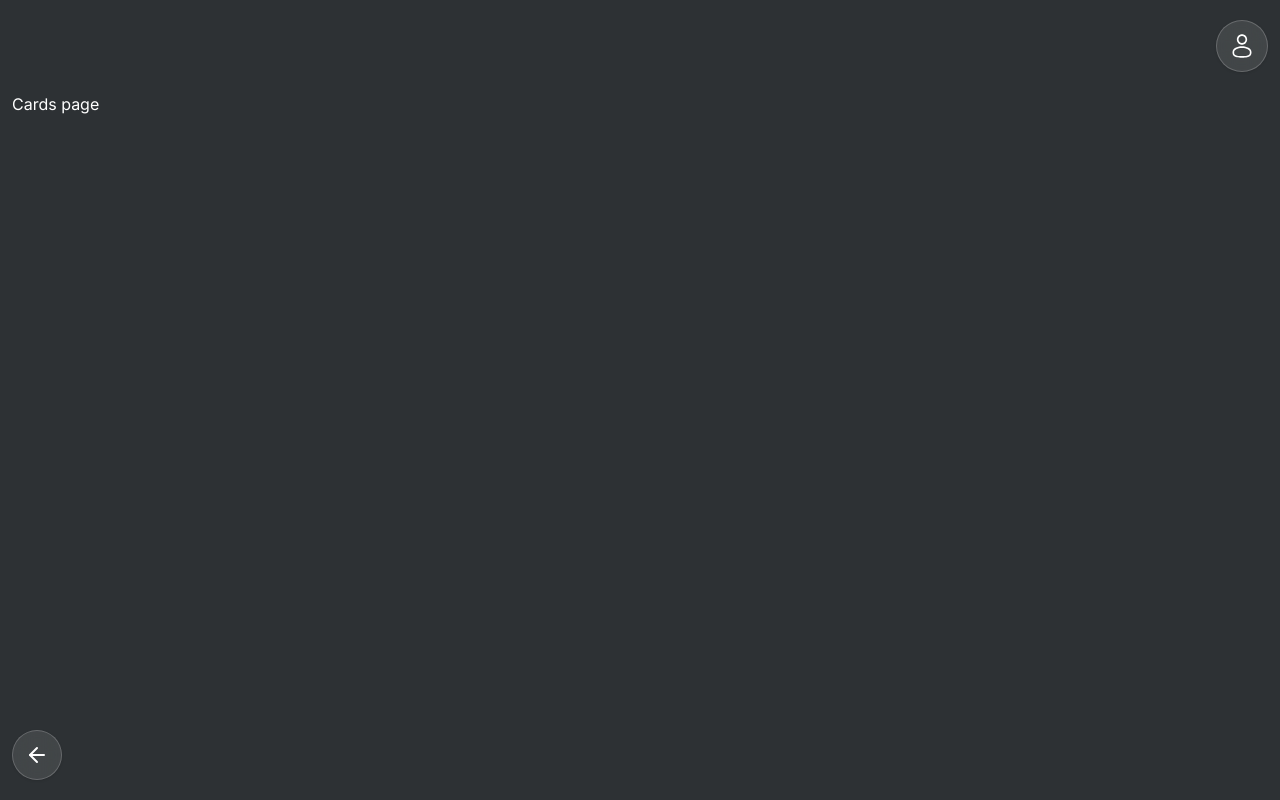
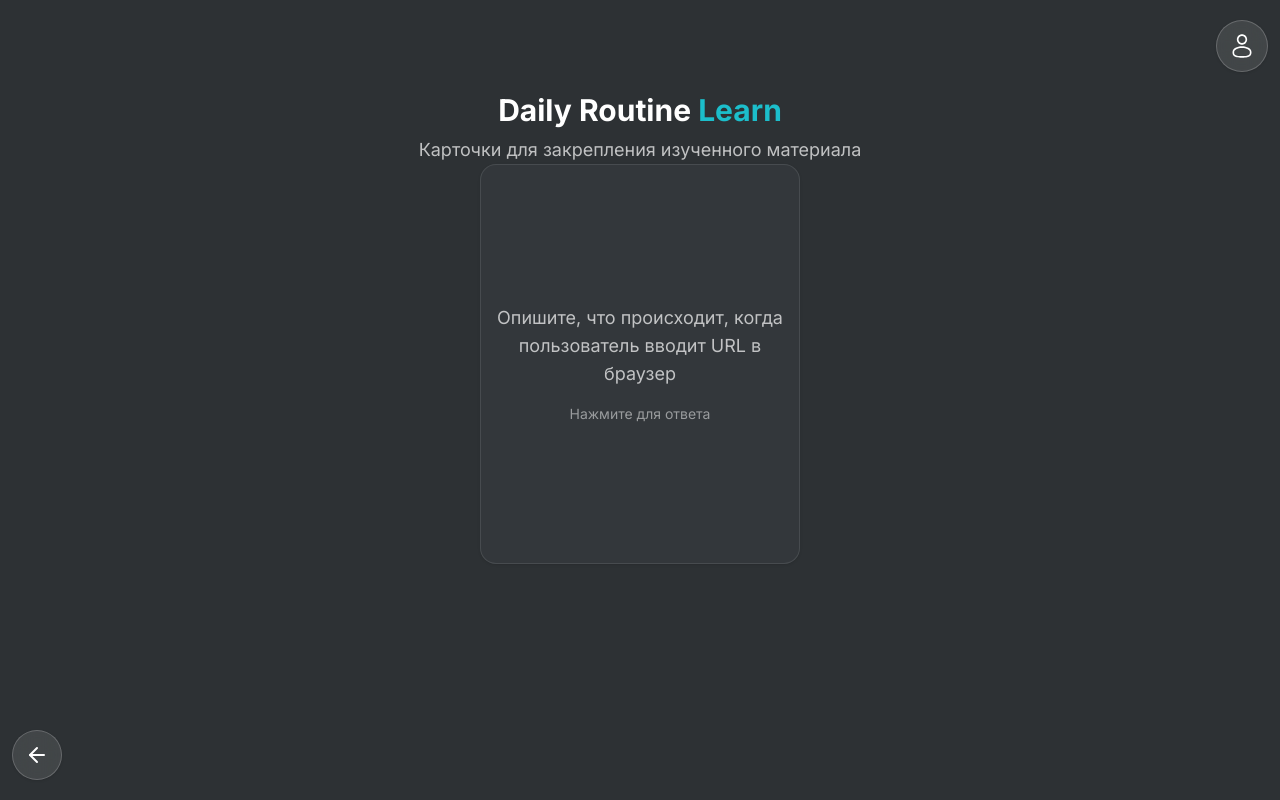
Before and after one commit to dmitry-586/DailyRoutine-learn-v2, a Next.js app: page /cards in a window 1280 px wide. Built offline with nearby package versions, Linux system fonts and the light colour scheme; no server answers.

Commit message:
cartochki

```diff
--- a/src/app/cards/page.tsx
+++ b/src/app/cards/page.tsx
@@ -1,5 +1,88 @@
+'use client'
+import { useState } from 'react'
+
+interface FlipCardProps {
+  question: string
+  answer: string
+}
+
+function FlipCard({ question, answer }: FlipCardProps) {
+  const [isFlipped, setIsFlipped] = useState(false);
+
+  const handleClick = () => {
+    setIsFlipped(!isFlipped);
+  };
+
+  return (
+    <div className="flex justify-center">
+      <div
+        className="relative w-xs h-100 cursor-pointer"
+        style={{ perspective: '1000px' }}
+        onClick={handleClick}
+      >
+        <div
+          className={`relative w-full h-full transition-transform duration-500 ${
+            isFlipped ? 'rotate-y-180' : ''
+          }`}
+          style={{ transformStyle: 'preserve-3d' }}
+        >
+          {/* Передняя сторона */}
+          <div
+            className="absolute w-full h-full bg-gray/40 border border-white/10 rounded-2xl px-4 py-6 shadow-sm hover:border-primary/50 hover:bg-gray/60 hover:shadow-lg transition-all duration-300"
+            style={{ backfaceVisibility: 'hidden' }}
+          >
+            <div className="flex flex-col h-full items-center justify-center text-center">
+              <h3 className="text-lg text-white/70">{question}</h3>
+              <p className="mt-4 text-sm text-white/50">Нажмите для ответа</p>
+            </div>
+          </div>
+
+          {/* Задняя сторона */}
+          <div
+            className="absolute w-full h-full bg-gray/40 border border-white/10 rounded-2xl px-4 py-6 shadow-sm hover:border-primary/50 hover:bg-gray/60 hover:shadow-lg transition-all duration-300"
+            style={{
+              backfaceVisibility: 'hidden',
+              transform: 'rotateY(180deg)'
+            }}
+          >
+            <div className="flex flex-col h-full items-center justify-center text-center">
+              <h3 className="text-lg text-white/70 whitespace-pre-line">{answer}</h3>
+              <p className="mt-4 text-sm text-white/50">Нажмите для возврата</p>
+            </div>
+          </div>
+        </div>
+      </div>
+    </div>
+  );
+}
+
 export default function Cards() {
-	return (
-		<h2>Cards page</h2>
-	)
+  return (
+    <>
+      <section
+        className='flex flex-col items-center justify-center'
+        aria-labelledby='main-heading'
+      >
+        <div className='text-center'>
+          <h1 id='main-heading' className='text-3xl font-bold'>
+            Daily Routine <span className='text-primary'>Learn</span>
+          </h1>
+          <p className='mt-2 text-lg text-white/70'>
+            Карточки для закрепления изученного материала
+          </p>
+        </div>
+      </section>
+      <FlipCard
+        question='Опишите, что происходит, когда пользователь вводит URL в браузер'
+        answer={`Проверка кэша
+DNS-резолв
+TCP-handshake
+TLS-handshake (если HTTPS)
+HTTP-запрос
+Парсинг HTML
+Загрузка CSS/JS
+Рендеринг`}
+      />
+    </>
+  )
 }
```
Also changed, not shown: 1 other file (tests, documents, lock files or other folders).
